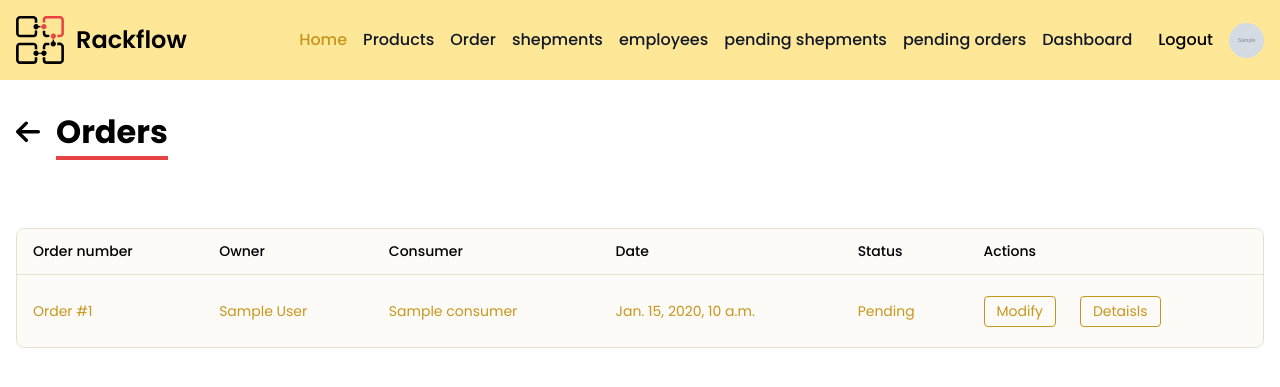
After one commit to rehambakri/rackflow, a Django app: page /consumer/orders/ in a window 1280 px wide. The commit adds this page. Shown: the top 387 px of the page. Run offline with Django 5.2, Linux system fonts and the light colour scheme; a user stored in the database is signed in; tables that the repository leaves empty hold one stand-in row (values such as "Sample post"); grey boxes marked "Sample" are stand-in pictures; some libraries are stand-ins or nearby versions.

Commit message:
feat: add list shipments and list orders pages

```diff
--- a/rackflow/consumer/models.py
+++ b/rackflow/consumer/models.py
@@ -2,11 +2,13 @@ from django.db import models
 from django.shortcuts import get_object_or_404
 from django.utils import timezone
 from product.models import Product, ProductDetails
-
+from authentication.models import CustomUser
 # Create your models here.
 
 
 class Consumer(models.Model):
+    user = models.ForeignKey(CustomUser, on_delete=models.CASCADE, default=1)
+
     name = models.CharField(max_length=50)
 
     def __str__(self):
@@ -18,6 +20,8 @@ class Consumer(models.Model):
 
 
 class Order(models.Model):
+    user = models.ForeignKey(CustomUser, on_delete=models.CASCADE, default=1)
+
     STATUS_CHOICE = [
         ("pending", "Pending"),
         ("accepted", "Accepted"),
--- /dev/null
+++ b/rackflow/consumer/templates/consumer/list_orders.html
@@ -0,0 +1,109 @@
+{% extends "base.html" %} {% load static %} {% block content %}
+
+<div class="flex flex-1 justify-center w-full">
+  <div class="container mx-auto flex flex-col flex-1 py-4">
+    <div class="flex items-center gap-4 p-4 mb-12">
+      <a href="{% url 'product:list' %}">
+        <svg
+          xmlns="http://www.w3.org/2000/svg"
+          class="w-6"
+          viewBox="0 0 448 512"
+        >
+          <!--!Font Awesome Free 6.7.2 by @fontawesome - https://fontawesome.com License - https://fontawesome.com/license/free Copyright 2025 Fonticons, Inc.-->
+          <path
+            d="M9.4 233.4c-12.5 12.5-12.5 32.8 0 45.3l160 160c12.5 12.5 32.8 12.5 45.3 0s12.5-32.8 0-45.3L109.2 288 416 288c17.7 0 32-14.3 32-32s-14.3-32-32-32l-306.7 0L214.6 118.6c12.5-12.5 12.5-32.8 0-45.3s-32.8-12.5-45.3 0l-160 160z"
+          />
+        </svg>
+      </a>
+
+      <p
+        class="text-black text-center md:text-left tracking-light text-[32px] font-bold leading-tight relative expand-underline"
+      >
+        Orders
+      </p>
+    </div>
+
+    <div class="px-4 py-3">
+      <div
+        class="flex overflow-auto rounded-lg border border-[#e9e1ce] bg-[#fcfbf8]"
+      >
+        <table class="flex-1 text-center md:text-left min-w-[1000px] overflow-x-auto">
+          <thead>
+            <tr class="bg-[#fcfbf8]">
+              <th
+                class="px-4 py-3 text-center md:text-left text-dark text-sm font-medium leading-normal"
+              >
+                Order number
+              </th>
+              <th
+                class="px-4 py-3 text-center md:text-left text-dark text-sm font-medium leading-normal"
+              >
+                Owner
+              </th>
+              <th
+                class="px-4 py-3 text-center md:text-left text-dark text-sm font-medium leading-normal"
+              >
+                Consumer
+              </th>
+              <th
+                class="px-4 py-3 text-center md:text-left text-dark text-sm font-medium leading-normal"
+              >
+                Date
+              </th>
+              <th
+                class="px-4 py-3 text-center md:text-left text-dark text-sm font-medium leading-normal"
+              >
+                Status
+              </th>
+              <th
+                class="px-4 py-3 text-center md:text-left text-dark text-sm font-medium leading-normal"
+              >
+                Actions
+              </th>
+            </tr>
+          </thead>
+          <tbody>
+            {% for order in orders %}
+            <tr class="border-t border-t-[#e9e1ce]">
+              <td
+                class="h-[72px] px-4 py-2 text-[var(--primary-dark)] text-sm font-normal leading-normal"
+              >
+                Order #{{order.id}}
+              </td>
+              <td
+                class="h-[72px] px-4 py-2 text-[var(--primary-dark)] text-sm font-normal leading-normal"
+              >
+                {{order.user.first_name}} {{order.user.last_name}}
+              </td>
+              <td
+                class="h-[72px] px-4 py-2 text-[var(--primary-dark)] text-sm font-normal leading-normal"
+              >
+                {{order.consumer.name}}
+              </td>
+              <td
+                class="h-[72px] px-4 py-2 text-[var(--primary-dark)] text-sm font-normal leading-normal"
+              >
+                {{order.c_date}}
+              </td>
+              <td
+                class="h-[72px] px-4 py-2 {% if order.status == 'pending' %} text-[var(--primary-dark)] {%elif order.status == 'accepted'%} text-green-500 {%else%} text-red-500 {%endif%} text-sm font-normal leading-normal capitalize"
+              >
+                {{order.status}}
+              </td>
+              <td
+                class="h-[72px] px-4 py-2 text-[var(--primary-dark)] text-sm font-normal leading-normal flex items-center gap-6"
+              >
+                {% if order.status == 'pending' and user.is_superuser %}
+                <a href="" class="py-1 px-3 rounded border border-[var(--primary-dark)]">Modify</a>
+                {% endif %}
+                <a href="" class="py-1 px-3 rounded border border-[var(--primary-dark)]">Detaisls</a>
+              </td>
+            </tr>
+            {% endfor %}
+          </tbody>
+        </table>
+      </div>
+    </div>
+  </div>
+</div>
+{% endblock content %}
--- /dev/null
+++ b/rackflow/consumer/urls.py
@@ -0,0 +1,5 @@
+from django.urls import path
+from . import views
+urlpatterns = [
+    path('orders/', views.ListOrderView.as_view(), name='list_orders'),
+]
--- a/rackflow/consumer/views.py
+++ b/rackflow/consumer/views.py
@@ -1,3 +1,19 @@
 from django.shortcuts import render
+from django.views.generic import ListView
+from .models import Order
+from django.contrib.auth.mixins import LoginRequiredMixin
+
 
 # Create your views here.
+
+
+class ListOrderView(LoginRequiredMixin,ListView):
+    model = Order
+    template_name = "consumer/list_orders.html"
+    context_object_name = "orders"
+
+    def get_queryset(self):
+        user  = self.request.user
+        if user.is_superuser:
+            return Order.objects.all()
+        return Order.objects.filter(user=user)
--- a/rackflow/core/urls.py
+++ b/rackflow/core/urls.py
@@ -28,4 +28,6 @@ urlpatterns = [
     path('', include('authentication.urls')),
     path('dashboard/', include('dashboard.urls')),
     path('logout/', auth_views.LogoutView.as_view(next_page='login'), name='logout'),
+    path('consumer/', include('consumer.urls')),
+    path('provider/', include('provider.urls')),
 ] + static(settings.MEDIA_URL, document_root=settings.MEDIA_ROOT)
--- a/rackflow/product/templates/product/create.html
+++ b/rackflow/product/templates/product/create.html
@@ -3,7 +3,6 @@
 
 
 {% block content %}
-{% include "components/navbar.html" %}
 <!-- <div class="h-dvh flex flex-row justify-center mt-8 sm:items-center"> -->
 <!--     <form method="POST" class="flex flex-col w-full max-w-2xl sm:shadow-gray-300 sm:shadow-2xl p-8 gap-12 text-gray-900 sm:rounded-2xl"> -->
 <!--         {{ form.non_field_errors }} -->
--- a/rackflow/provider/models.py
+++ b/rackflow/provider/models.py
@@ -1,8 +1,9 @@
 from django.db import models
 from product.models import Product
-
+from authentication.models import CustomUser
 
 class Provider(models.Model):
+    user = models.ForeignKey(CustomUser, on_delete=models.CASCADE, default=1)
     name = models.CharField(max_length=50)
 
     def __str__(self):
@@ -14,6 +15,7 @@ class Provider(models.Model):
 
 
 class Shipment(models.Model):
+    user = models.ForeignKey(CustomUser, on_delete=models.CASCADE,default=1)
     STATUS_CHOICES = [
         ("pending", "Pending"),
         ("accepted", "Accepted"),
--- /dev/null
+++ b/rackflow/provider/urls.py
@@ -0,0 +1,6 @@
+from django.urls import path
+from . import views
+
+urlpatterns = [
+    path('shipments/', views.ListShipmentView.as_view(), name='list_shipments'),
+]
--- a/rackflow/static/css/main.css
+++ b/rackflow/static/css/main.css
@@ -12,6 +12,21 @@
     --secondary-dark: #c5c4a9;
 }
 
+.expand-underline::before {
+    content: "";
+    position: absolute;
+    bottom: -8px;
+    left: 0;
+    height: 4px;
+    width: 0%;
+    background-color: var(--background);
+    animation: expand-line 1s forwards;
+}
+
+.pulse-text {
+    animation: pulse-text 1s infinite alternate;
+}
+
 @keyframes expand-line {
     from {
         width: 0%;
@@ -22,13 +37,12 @@
     }
 }
 
-.expand-underline::before {
-    content: "";
-    position: absolute;
-    bottom: -8px;
-    left: 0;
-    height: 4px;
-    width: 0%;
-    background-color: var(--background);
-    animation: expand-line 1s forwards;
+@keyframes pulse-text {
+    from {
+        color: #10b981;
+    }
+
+    to {
+        color: var(--primary-dark);
+    }
 }
```
Also changed, not shown: rackflow/provider/templates/provider/list_shipments.html (added, +109 -0 lines), rackflow/provider/views.py (+16 -0 lines), rackflow/consumer/migrations/0006_consumer_user_order_user.py (added), rackflow/provider/migrations/0006_provider_user_shipment_user.py (added).
